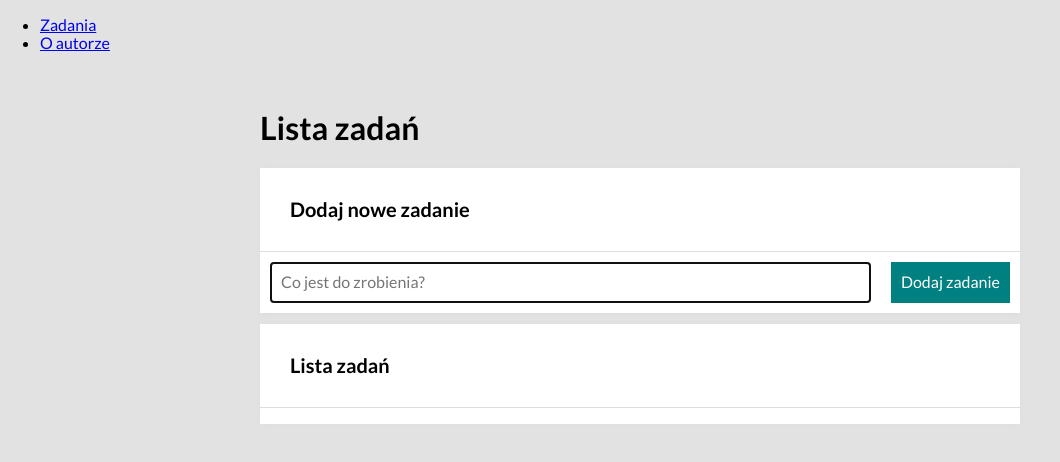
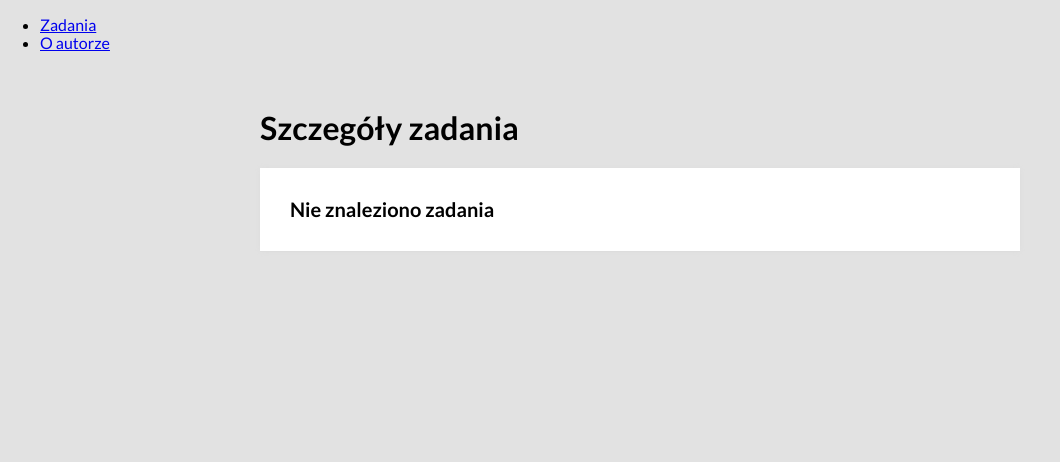
Before and after one commit to LukGasior/todo-list-react, a React (Create React App) app: page /todo-list-react/zadania/1 in a window 1280 px wide. Shown: the top 462 px of the page, without its empty margins (0-1060 px from the left). Built offline with nearby package versions, Linux system fonts and the light colour scheme.

Commit message:
added TaskPage component to show task details

```diff
--- a/src/App.js
+++ b/src/App.js
@@ -1,6 +1,7 @@
 import TasksPage from "../src/features/task/TasksPage/index";
 import Author from "./features/Author";
 import { BrowserRouter, Link, Route, Switch } from "react-router-dom";
+import TaskPage from "./features/task/TaskPage";
 
 function App() {
 
@@ -17,6 +18,9 @@ function App() {
           </li>
         </ul>
         <Switch>
+          <Route path="/zadania/:id">
+            <TaskPage />
+          </Route>
           <Route path="/zadania">
             <TasksPage />
           </Route>
--- a/src/features/task/TaskPage/index.js
+++ b/src/features/task/TaskPage/index.js
@@ -0,0 +1,27 @@
+import Container from "../../../common/Container";
+import Header from "../../../common/Header";
+import Section from "../../../common/Section";
+import { useSelector } from "react-redux";
+import { useParams } from "react-router-dom"
+import { getTaskById } from "../tasksSlice";
+
+const TaskPage = () => {
+    const { id } = useParams();
+    const task = useSelector(state => getTaskById(state, id));
+
+    return (
+        <Container>
+
+            <Header
+                title={"Szczegóły zadania"}
+            />
+
+            <Section
+                title={task ? task.content : "Nie znaleziono zadania"}
+                body={task && <><strong>Ukończone:</strong> {task.done ? "Tak" : "Nie"}</>}
+            />
+        </Container>
+    )
+}
+
+export default TaskPage;
--- a/src/features/task/TasksPage/Tasks/index.js
+++ b/src/features/task/TasksPage/Tasks/index.js
@@ -1,4 +1,5 @@
 import { useDispatch, useSelector } from "react-redux";
+import { Link } from "react-router-dom"
 import { List, Item, Content, Button } from "./style"
 import { selectTasks, toggleTaskDone, removeTask, selectTaskHide } from "../../tasksSlice";
 
@@ -23,7 +24,7 @@ const Tasks = () => {
 
                     <Content
                         done={task.done ? "false" : undefined} >
-                        {task.content}
+                        <Link to={`/zadania/${task.id}`}>{task.content}</Link>
                     </Content>
 
                     <Button
--- a/src/features/task/TasksPage/index.js
+++ b/src/features/task/TasksPage/index.js
@@ -7,6 +7,7 @@ import Buttons from "../TasksPage/Buttons";
 
 
 const TasksPage = () => {
+    const location = useLocation();
 
     return (
 
--- a/src/features/task/tasksSlice.js
+++ b/src/features/task/tasksSlice.js
@@ -39,4 +39,7 @@ export const { addTask, toggleTaskHide, toggleTaskDone, removeTask, setAllDone }
 export const selectTasks = state => selectTasksState(state).tasks;
 export const selectTaskHide = state => selectTasksState(state).taskHide;
 
+export const getTaskById = (state, taskId) =>
+    selectTasks(state).find(({ id }) => id === taskId);
+
 export default tasksSlice.reducer;
```
